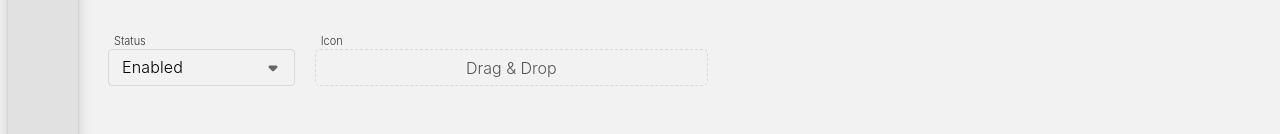
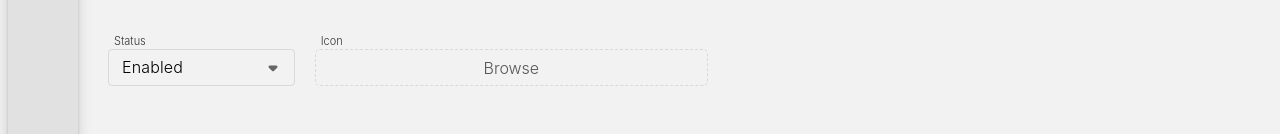
Before and after one commit to Thong17/hospitalsys-web, a React (Create React App) app: page /organize/category/create in a window 1280 px wide. Shown: the part 280-414 px from the top of the page. Built offline with nearby package versions, Linux system fonts and the light colour scheme.

Commit message:
change: upload field name

```diff
--- a/src/components/shared/form/UploadField.tsx
+++ b/src/components/shared/form/UploadField.tsx
@@ -129,7 +129,7 @@ const Input: ForwardRefRenderFunction<HTMLInputElement, IUploadField> = (
           className={`input ${err && 'input-error'}`}
           style={{ height: height ? height : 35 }}
         >
-          <span>Drag & Drop</span>
+          <span>Browse</span>
         </label>
       )}
       <input ref={ref} type='file' name={name} id={name} {...props} />
```
